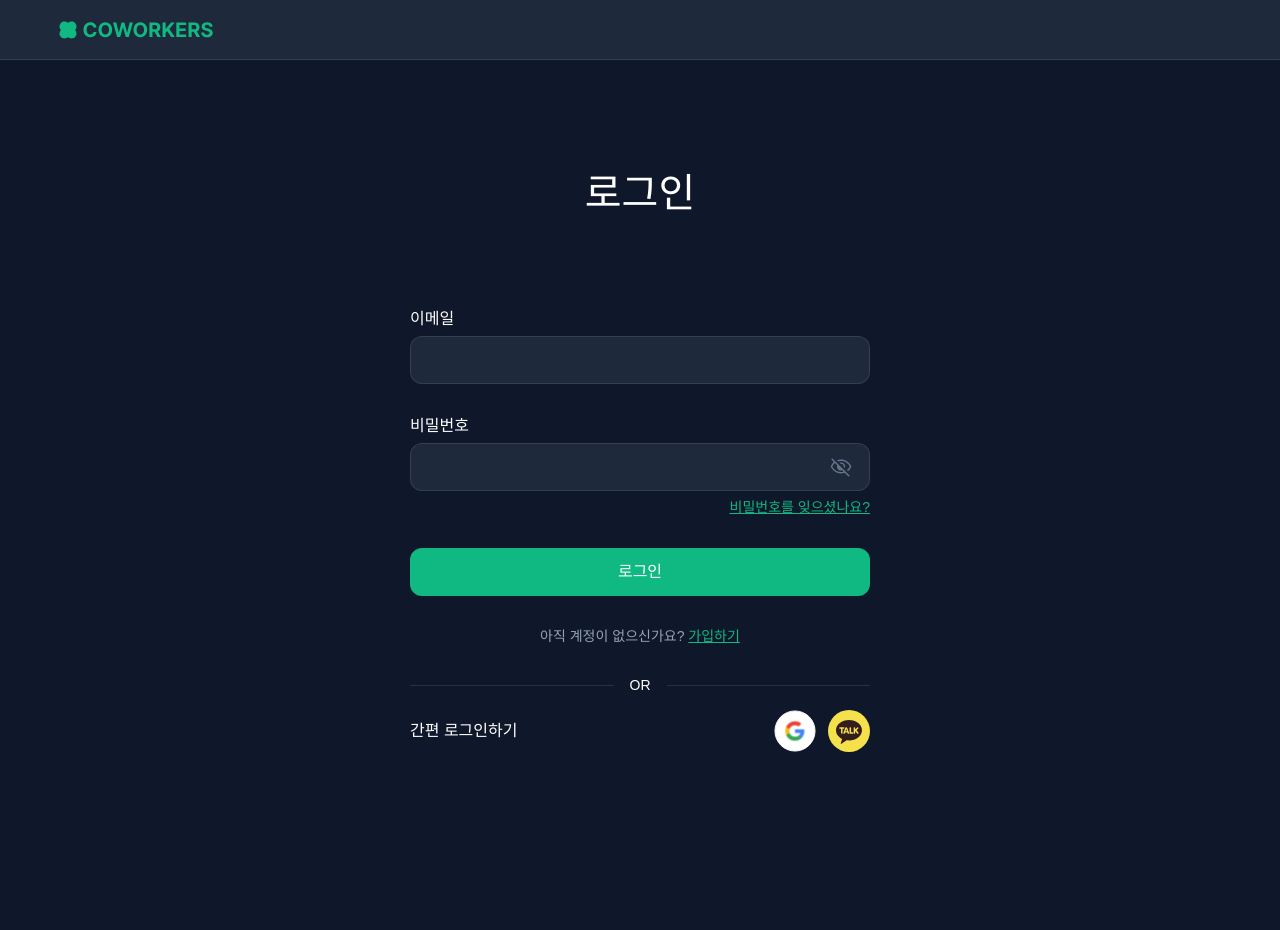
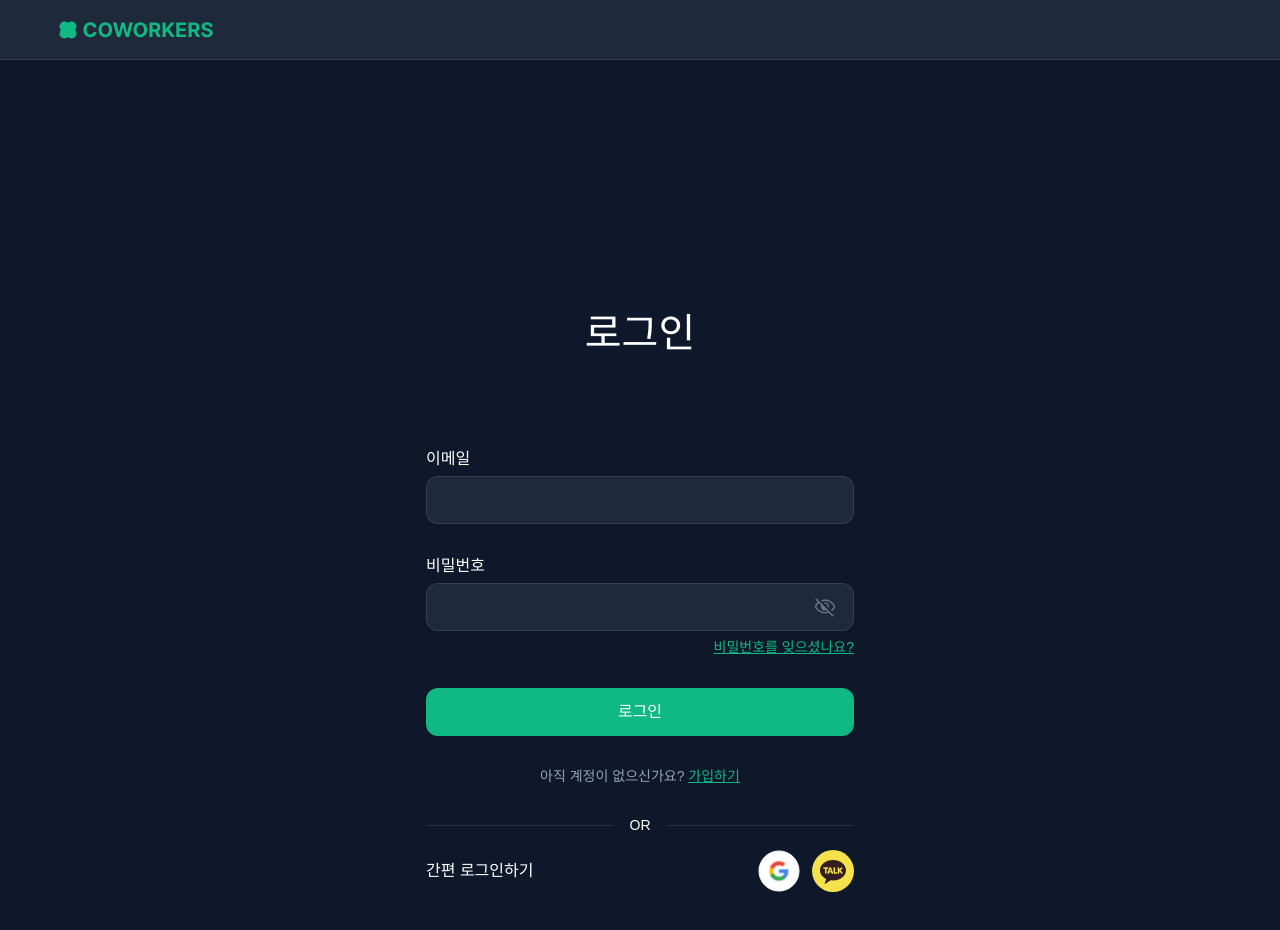
Before and after one commit to ozen0718/coworkers, a Next.js app: page /login in a window 1280 px wide. Shown: the top 930 px of the page. Before the commit the page ends 860 px from the top, so only its background shows below. Built offline with nearby package versions, Linux system fonts and the light colour scheme.

Commit message:
[Refactor] auth 그룹 layout 설정

```diff
--- /dev/null
+++ b/src/app/(auth)/layout.tsx
@@ -0,0 +1,3 @@
+export default function Layout({ children }: { children: React.ReactNode }) {
+  return <div className="mx-auto w-full my-6 md:w-[460px] md:my-25 lg:mt-35">{children}</div>;
+}
```
